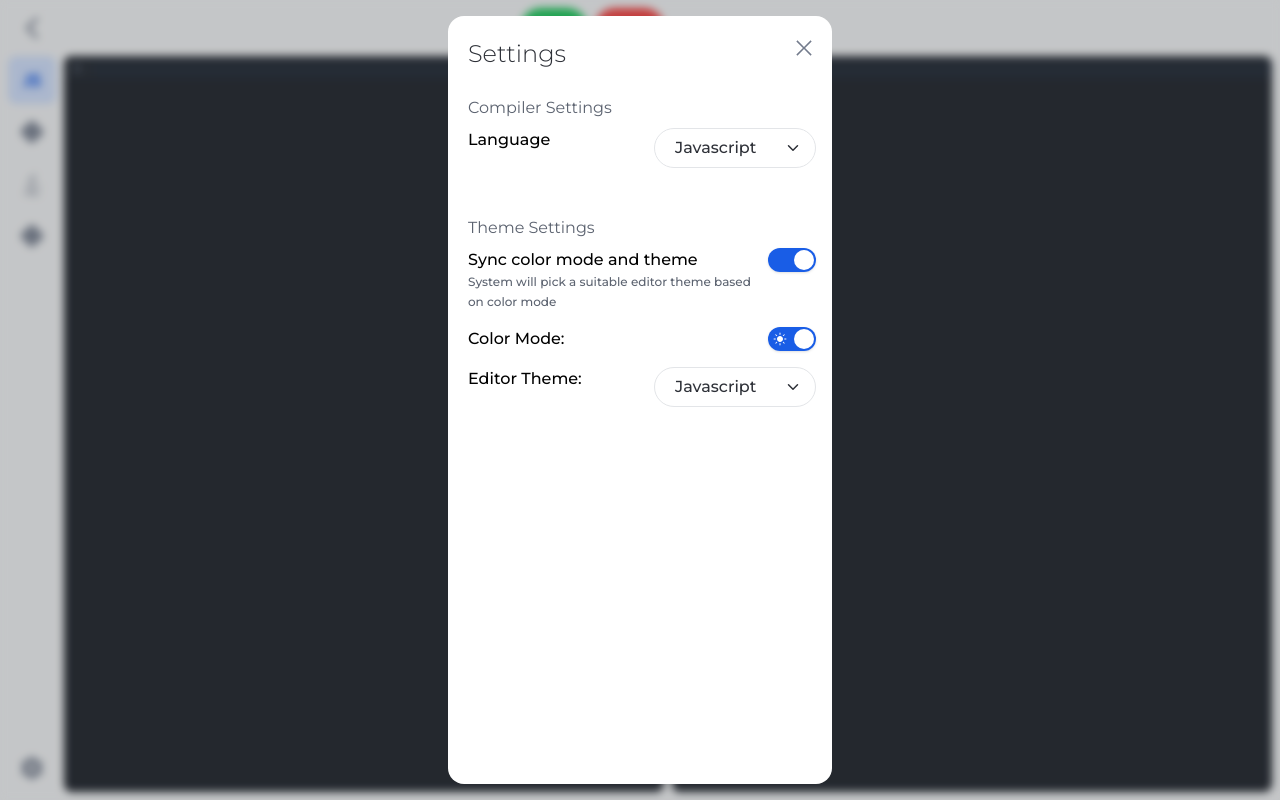
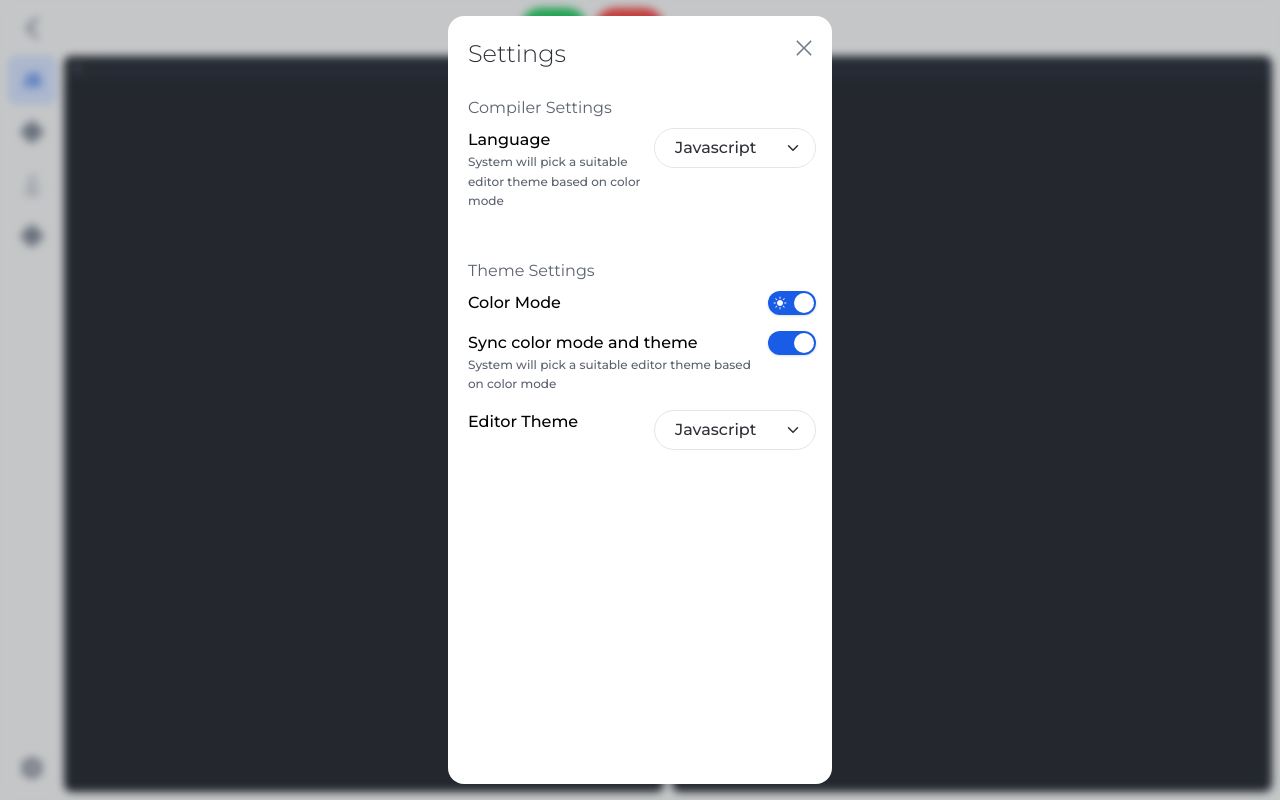
Before and after one commit to rizwanahamadcodes/code-runner, a React (Vite) app: page / in a window 1280 px wide. Built offline with nearby package versions, Linux system fonts and the light colour scheme.

Commit message:
refactored settings component

```diff
--- a/src/components/Aside.tsx
+++ b/src/components/Aside.tsx
@@ -1,29 +1,20 @@
 import Menubar from "@/components/Menubar";
 import { useLayoutContext } from "@/context/layoutContext";
-import programmingLanguages from "@/data/programmingLanguages";
 import { useToggle } from "@/hooks/useToggle";
 import clsx from "clsx";
-import { useState } from "react";
 import { IoSettingsSharp } from "react-icons/io5";
 import FullScreenModal, {
     ModalBody,
     ModalContents,
     ModalHead,
 } from "./FullScreenModal/FullScreenModal";
-import Select from "./Select";
-import Switch from "./Switch";
-import ThemeToggler from "./ThemeToggler";
+import Settings from "./Settings";
 
-type AsideProps = {};
+type AsideProps = React.ComponentPropsWithoutRef<"div">;
 
 const Aside = (props: AsideProps) => {
-    const {} = props;
+    const { className } = props;
     const { sidebarCollapsed } = useLayoutContext();
-    const [currentProgramminLanguage, setCurrentProgrammingLanguage] = useState(
-        programmingLanguages[0]
-    );
-
-    const { isOpen: sync, toggle: toggleSync } = useToggle(true);
 
     const { close, isOpen, open, toggle } = useToggle(true);
 
@@ -31,7 +22,8 @@ const Aside = (props: AsideProps) => {
         <div
             className={clsx(
                 "transition-all",
-                sidebarCollapsed ? "w-0" : "w-3.5"
+                sidebarCollapsed ? "w-0" : "w-3.5",
+                className
             )}>
             <aside className="flex flex-col mr-0.5 rounded-0.75 darks:bg-gray-800  bgs-white h-full p-0.25s justify-between">
                 <Menubar />
@@ -52,62 +44,7 @@ const Aside = (props: AsideProps) => {
                             </h3>
                         </ModalHead>
                         <ModalBody>
-                            <div className="space-y-3">
-                                <div>
-                                    <h3 className="mb-0.5 text-1 text-gray-600 dark:text-gray-400 font-normal">
-                                        Compiler Settings
-                                    </h3>
-                                    <div className="flex items-start justify-between">
-                                        <h4>Language</h4>
-                                        <Select
-                                            value={programmingLanguages[0]}
-                                            onChange={() => {}}
-                                            options={programmingLanguages}
-                                        />
-                                    </div>
-                                </div>
-                                <div>
-                                    <h3 className="mb-0.5 text-1 text-gray-600 dark:text-gray-400 font-normal">
-                                        Theme Settings
-                                    </h3>
-                                    <div className="space-y-1">
-                                        <div className=" gap-1 flex items-start justify-between">
-                                            <div>
-                                                <h4>
-                                                    Sync color mode and theme
-                                                </h4>
-                                                <p className="text-0.75 text-gray-600 dark:text-gray-400">
-                                                    System will pick a suitable
-                                                    editor theme based on color
-                                                    mode
-                                                </p>
-                                            </div>
-                                            <Switch
-                                                htmlFor="syncSwitch"
-                                                checked={sync}
-                                                onChange={toggleSync}
-                                                size="sm"
-                                            />
-                                        </div>
-                                        <div className="flex items-center justify-between">
-                                            <h4>Color Mode:</h4>
-                                            <ThemeToggler size="sm" />
-                                        </div>
-                                        <div className="flex items-start justify-between">
-                                            <h4>Editor Theme:</h4>
-                                            <Select
-                                                value={
-                                                    currentProgramminLanguage
-                                                }
-                                                onChange={
-                                                    setCurrentProgrammingLanguage
-                                                }
-                                                options={programmingLanguages}
-                                            />
-                                        </div>
-                                    </div>
-                                </div>
-                            </div>
+                            <Settings />
                         </ModalBody>
                     </ModalContents>
                 </FullScreenModal>
--- /dev/null
+++ b/src/components/Settings.tsx
@@ -0,0 +1,170 @@
+import programmingLanguages from "@/data/programmingLanguages";
+import { useToggle } from "@/hooks/useToggle";
+import clsx from "clsx";
+import { useState } from "react";
+import Select from "./Select";
+import Switch from "./Switch";
+import ThemeToggler from "./ThemeToggler";
+
+type SettingsProps = React.ComponentPropsWithoutRef<"div">;
+
+const Settings = (props: SettingsProps) => {
+    const { className } = props;
+    const [currentProgramminLanguage, setCurrentProgrammingLanguage] = useState(
+        programmingLanguages[0]
+    );
+
+    const { isOpen: sync, toggle: toggleSync } = useToggle(true);
+
+    return (
+        <div className={clsx("space-y-3", className)}>
+            <SettingsGroup>
+                <SettingsGroupHeading>Compiler Settings</SettingsGroupHeading>
+                <SettingRow>
+                    <SettingKeyColumn>
+                        <SettingHeading>Language</SettingHeading>
+                        <SettingDescription>
+                            System will pick a suitable editor theme based on
+                            color mode
+                        </SettingDescription>
+                    </SettingKeyColumn>
+                    <Select
+                        value={currentProgramminLanguage}
+                        onChange={setCurrentProgrammingLanguage}
+                        options={programmingLanguages}
+                    />
+                </SettingRow>
+            </SettingsGroup>
+
+            <SettingsGroup>
+                <SettingsGroupHeading>Theme Settings</SettingsGroupHeading>
+                <SettingsGroupBody>
+                    <SettingRow>
+                        <SettingKeyColumn>
+                            <SettingHeading>Color Mode</SettingHeading>
+                        </SettingKeyColumn>
+                        <ThemeToggler size="sm" />
+                    </SettingRow>
+                    <SettingRow>
+                        <SettingKeyColumn>
+                            <SettingHeading>
+                                Sync color mode and theme
+                            </SettingHeading>
+                            <SettingDescription>
+                                System will pick a suitable editor theme based
+                                on color mode
+                            </SettingDescription>
+                        </SettingKeyColumn>
+                        <Switch
+                            htmlFor="syncSwitch"
+                            checked={sync}
+                            onChange={toggleSync}
+                            size="sm"
+                        />
+                    </SettingRow>
+
+                    <SettingRow>
+                        <SettingKeyColumn>
+                            <SettingHeading>Editor Theme</SettingHeading>
+                        </SettingKeyColumn>
+                        <Select
+                            value={currentProgramminLanguage}
+                            onChange={setCurrentProgrammingLanguage}
+                            options={programmingLanguages}
+                        />
+                    </SettingRow>
+                </SettingsGroupBody>
+            </SettingsGroup>
+        </div>
+    );
+};
+
+type SettingsGroupProps = React.ComponentPropsWithRef<"div">;
+export const SettingsGroup = (props: SettingsGroupProps) => {
+    const { children, className, ...otherProps } = props;
+
+    return (
+        <div className={clsx("", className)} {...otherProps}>
+            {children}
+        </div>
+    );
+};
+type SettingsGroupBodyProps = React.ComponentPropsWithRef<"div">;
+
+export const SettingsGroupBody = (props: SettingsGroupBodyProps) => {
+    const { children, className, ...otherProps } = props;
+
+    return (
+        <div className={clsx("space-y-1", className)} {...otherProps}>
+            {children}
+        </div>
+    );
+};
+type SettingKeyColumnProps = React.ComponentPropsWithRef<"div">;
+
+export const SettingKeyColumn = (props: SettingKeyColumnProps) => {
+    const { children, className, ...otherProps } = props;
+
+    return (
+        <div className={clsx("", className)} {...otherProps}>
+            {children}
+        </div>
+    );
+};
+type SettingRowProps = React.ComponentPropsWithRef<"div">;
+
+export const SettingRow = (props: SettingRowProps) => {
+    const { children, className, ...otherProps } = props;
+
+    return (
+        <div
+            className={clsx("flex items-start justify-between", className)}
+            {...otherProps}>
+            {children}
+        </div>
+    );
+};
+type SettingsGroupHeadingProps = React.ComponentPropsWithRef<"h3">;
+
+export const SettingsGroupHeading = (props: SettingsGroupHeadingProps) => {
+    const { className, children, ...otherProps } = props;
+
+    return (
+        <h3
+            className={clsx(
+                "mb-0.5 text-1 text-gray-600 dark:text-gray-400 font-normal",
+                className
+            )}
+            {...otherProps}>
+            {children}
+        </h3>
+    );
+};
+type SettingHeadingProps = React.ComponentPropsWithRef<"h4">;
+export const SettingHeading = (props: SettingHeadingProps) => {
+    const { className, children, ...otherProps } = props;
+
+    return (
+        <h4 className={clsx("", className)} {...otherProps}>
+            {children}
+        </h4>
+    );
+};
+
+type SettingDescriptionProps = React.ComponentPropsWithRef<"p">;
+export const SettingDescription = (props: SettingDescriptionProps) => {
+    const { className, children, ...otherProps } = props;
+
+    return (
+        <p
+            className={clsx(
+                "text-0.75 text-gray-600 dark:text-gray-400",
+                className
+            )}
+            {...otherProps}>
+            {children}
+        </p>
+    );
+};
+
+export default Settings;
```
